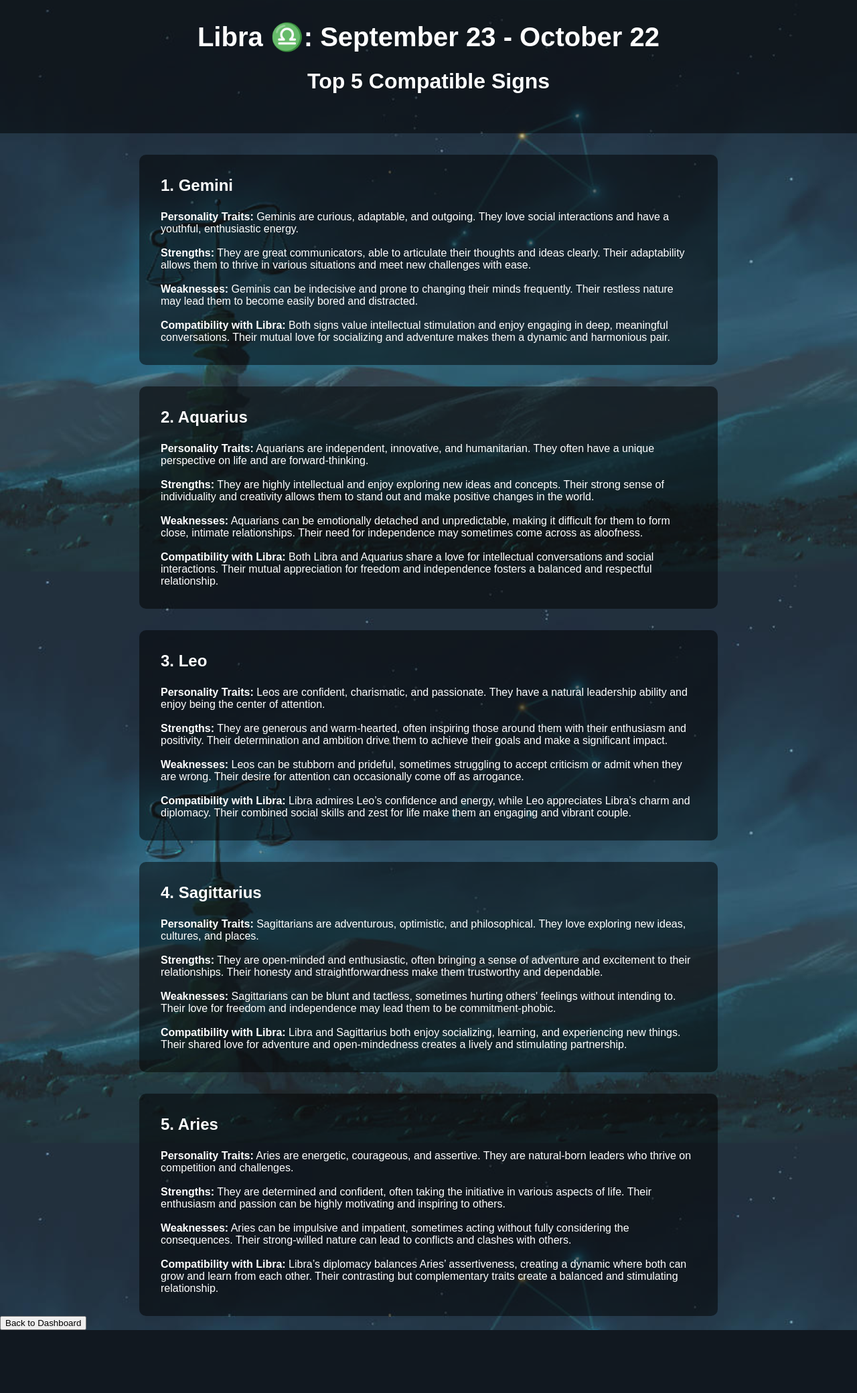
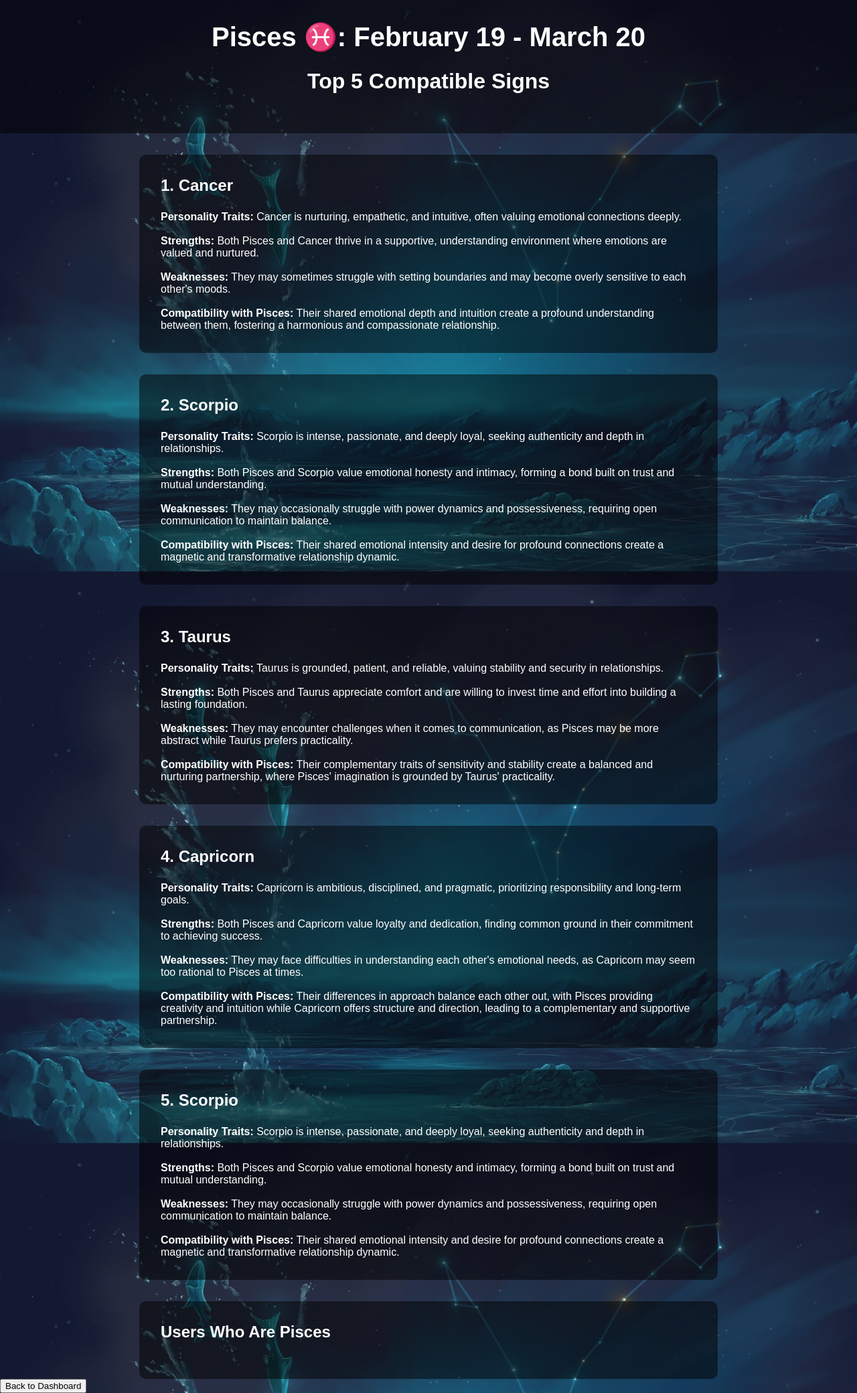
Before and after one commit to LemonSCoder/StarCrossedRepo, a Flask app: page /libra.html in a window 1280 px wide. Shown: the whole page at 67% size. Before the commit the page ends 1986 px from the top, so only its background shows below. Run offline with Flask 3, Linux system fonts and the light colour scheme.

Commit message:
Update libra.html

```diff
--- a/templates/libra.html
+++ b/templates/libra.html
@@ -5,13 +5,13 @@
     <meta charset="UTF-8">
     <meta http-equiv="X-UA-Compatible" content="IE=edge">
     <meta name="viewport" content="width=device-width, initial-scale=1.0">
-    <title>Libra Compatibility</title>
+    <title>Pisces Compatibility</title>
     <style>
         body {
             font-family: Arial, sans-serif;
             margin: 0;
             padding: 0;
-            background-image: url(libra.jpg);
+            background-image: url(pisces.jpg);
             background-size: cover;
             background-repeat: no-repeat;
             background-position: center;
@@ -61,65 +61,70 @@
 
 <body>
     <header>
-        <h1>Libra ♎️: September 23 - October 22</h1>
+        <h1>Pisces ♓️: February 19 - March 20</h1>
         <h2>Top 5 Compatible Signs</h2>
     </header>
     <section>
-        <h3>1. Gemini</h3>
-        <b>Personality Traits:</b> Geminis are curious, adaptable, and outgoing. They love social interactions and have a
-        youthful, enthusiastic energy.<br><br>
-        <b>Strengths:</b> They are great communicators, able to articulate their thoughts and ideas clearly. Their
-        adaptability allows them to thrive in various situations and meet new challenges with ease.<br><br>
-        <b>Weaknesses:</b> Geminis can be indecisive and prone to changing their minds frequently. Their restless nature
-        may lead them to become easily bored and distracted.<br><br>
-        <b>Compatibility with Libra:</b> Both signs value intellectual stimulation and enjoy engaging in deep, meaningful
-        conversations. Their mutual love for socializing and adventure makes them a dynamic and harmonious pair.
+        <h3>1. Cancer</h3>
+        <b>Personality Traits:</b> Cancer is nurturing, empathetic, and intuitive, often valuing emotional connections
+        deeply.<br><br>
+        <b>Strengths:</b> Both Pisces and Cancer thrive in a supportive, understanding environment where emotions are
+        valued and nurtured.<br><br>
+        <b>Weaknesses:</b> They may sometimes struggle with setting boundaries and may become overly sensitive to each
+        other's moods.<br><br>
+        <b>Compatibility with Pisces:</b> Their shared emotional depth and intuition create a profound understanding
+        between them, fostering a harmonious and compassionate relationship.
     </section>
     <section>
-        <h3>2. Aquarius</h3>
-        <b>Personality Traits:</b> Aquarians are independent, innovative, and humanitarian. They often have a unique
-        perspective on life and are forward-thinking.<br><br>
-        <b>Strengths:</b> They are highly intellectual and enjoy exploring new ideas and concepts. Their strong sense of
-        individuality and creativity allows them to stand out and make positive changes in the world.<br><br>
-        <b>Weaknesses:</b> Aquarians can be emotionally detached and unpredictable, making it difficult for them to form
-        close, intimate relationships. Their need for independence may sometimes come across as aloofness.<br><br>
-        <b>Compatibility with Libra:</b> Both Libra and Aquarius share a love for intellectual conversations and social
-        interactions. Their mutual appreciation for freedom and independence fosters a balanced and respectful
-        relationship.
+        <h3>2. Scorpio</h3>
+        <b>Personality Traits:</b> Scorpio is intense, passionate, and deeply loyal, seeking authenticity and depth in
+        relationships.<br><br>
+        <b>Strengths:</b> Both Pisces and Scorpio value emotional honesty and intimacy, forming a bond built on trust and
+        mutual understanding.<br><br>
+        <b>Weaknesses:</b> They may occasionally struggle with power dynamics and possessiveness, requiring open
+        communication to maintain balance.<br><br>
+        <b>Compatibility with Pisces:</b> Their shared emotional intensity and desire for profound connections create a
+        magnetic and transformative relationship dynamic.
     </section>
     <section>
-        <h3>3. Leo</h3>
-        <b>Personality Traits:</b> Leos are confident, charismatic, and passionate. They have a natural leadership ability
-        and enjoy being the center of attention.<br><br>
-        <b>Strengths:</b> They are generous and warm-hearted, often inspiring those around them with their enthusiasm and
-        positivity. Their determination and ambition drive them to achieve their goals and make a significant impact.<br><br>
-        <b>Weaknesses:</b> Leos can be stubborn and prideful, sometimes struggling to accept criticism or admit when they
-        are wrong. Their desire for attention can occasionally come off as arrogance.<br><br>
-        <b>Compatibility with Libra:</b> Libra admires Leo’s confidence and energy, while Leo appreciates Libra’s charm
-        and diplomacy. Their combined social skills and zest for life make them an engaging and vibrant couple.
+        <h3>3. Taurus</h3>
+        <b>Personality Traits:</b> Taurus is grounded, patient, and reliable, valuing stability and security in
+        relationships.<br><br>
+        <b>Strengths:</b> Both Pisces and Taurus appreciate comfort and are willing to invest time and effort into
+        building a lasting foundation.<br><br>
+        <b>Weaknesses:</b> They may encounter challenges when it comes to communication, as Pisces may be more abstract
+        while Taurus prefers practicality.<br><br>
+        <b>Compatibility with Pisces:</b> Their complementary traits of sensitivity and stability create a balanced and
+        nurturing partnership, where Pisces' imagination is grounded by Taurus' practicality.
     </section>
     <section>
-        <h3>4. Sagittarius</h3>
-        <b>Personality Traits:</b> Sagittarians are adventurous, optimistic, and philosophical. They love exploring new
-        ideas, cultures, and places.<br><br>
-        <b>Strengths:</b> They are open-minded and enthusiastic, often bringing a sense of adventure and excitement to
-        their relationships. Their honesty and straightforwardness make them trustworthy and dependable.<br><br>
-        <b>Weaknesses:</b> Sagittarians can be blunt and tactless, sometimes hurting others' feelings without intending
-        to. Their love for freedom and independence may lead them to be commitment-phobic.<br><br>
-        <b>Compatibility with Libra:</b> Libra and Sagittarius both enjoy socializing, learning, and experiencing new
-        things. Their shared love for adventure and open-mindedness creates a lively and stimulating partnership.
+        <h3>4. Capricorn</h3>
+        <b>Personality Traits:</b> Capricorn is ambitious, disciplined, and pragmatic, prioritizing responsibility and
+        long-term goals.<br><br>
+        <b>Strengths:</b> Both Pisces and Capricorn value loyalty and dedication, finding common ground in their
+        commitment to achieving success.<br><br>
+        <b>Weaknesses:</b> They may face difficulties in understanding each other's emotional needs, as Capricorn may
+        seem too rational to Pisces at times.<br><br>
+        <b>Compatibility with Pisces:</b> Their differences in approach balance each other out, with Pisces providing
+        creativity and intuition while Capricorn offers structure and direction, leading to a complementary and
+        supportive partnership.
     </section>
     <section>
-        <h3>5. Aries</h3>
-        <b>Personality Traits:</b> Aries are energetic, courageous, and assertive. They are natural-born leaders who
-        thrive on competition and challenges.<br><br>
-        <b>Strengths:</b> They are determined and confident, often taking the initiative in various aspects of life.
-        Their enthusiasm and passion can be highly motivating and inspiring to others.<br><br>
-        <b>Weaknesses:</b> Aries can be impulsive and impatient, sometimes acting without fully considering the
-        consequences. Their strong-willed nature can lead to conflicts and clashes with others.<br><br>
-        <b>Compatibility with Libra:</b> Libra’s diplomacy balances Aries’ assertiveness, creating a dynamic where both
-        can grow and learn from each other. Their contrasting but complementary traits create a balanced and stimulating
-        relationship.
+        <h3>5. Scorpio</h3>
+        <b>Personality Traits:</b> Scorpio is intense, passionate, and deeply loyal, seeking authenticity and depth in
+        relationships.<br><br>
+        <b>Strengths:</b> Both Pisces and Scorpio value emotional honesty and intimacy, forming a bond built on trust and
+        mutual understanding.<br><br>
+        <b>Weaknesses:</b> They may occasionally struggle with power dynamics and possessiveness, requiring open
+        communication to maintain balance.<br><br>
+        <b>Compatibility with Pisces:</b> Their shared emotional intensity and desire for profound connections create a
+        magnetic and transformative relationship dynamic.
+    </section>
+    <section>
+        <h3>Users Who Are Pisces</h3>
+        {%for user in pisces_users%}
+        <b>{{user}}</b> <br> <br>
+        {%endfor%}
     </section>
     <a href="Dashboard.html">
     <button>Back to Dashboard</button>
```
